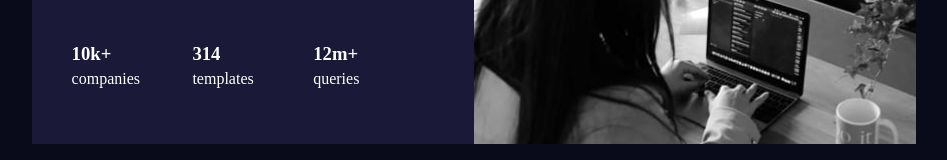
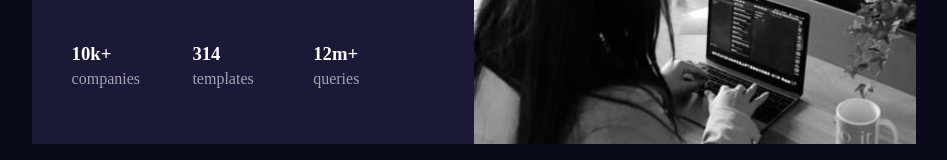
Before and after one commit to izudada/web3_bridge_card_asignment, a plain HTML site: page index.html in a window 1280 px wide. Shown: the part 345-505 px from the top of the page, without its empty margins (166-1113 px from the left). Drawn offline with Linux system fonts and the light colour scheme.

Commit message:
Style p in stats

```diff
--- a/main.css
+++ b/main.css
@@ -45,8 +45,12 @@ h1 span {
     margin-top: 80px;
 }
 
-h3, #stats p {
+h3{
     color: hsl(0, 0%, 100%);
+}
+
+#stats p {
+    color: hsla(0, 0%, 100%, 0.6);
 }
 
 #stats p {
```
